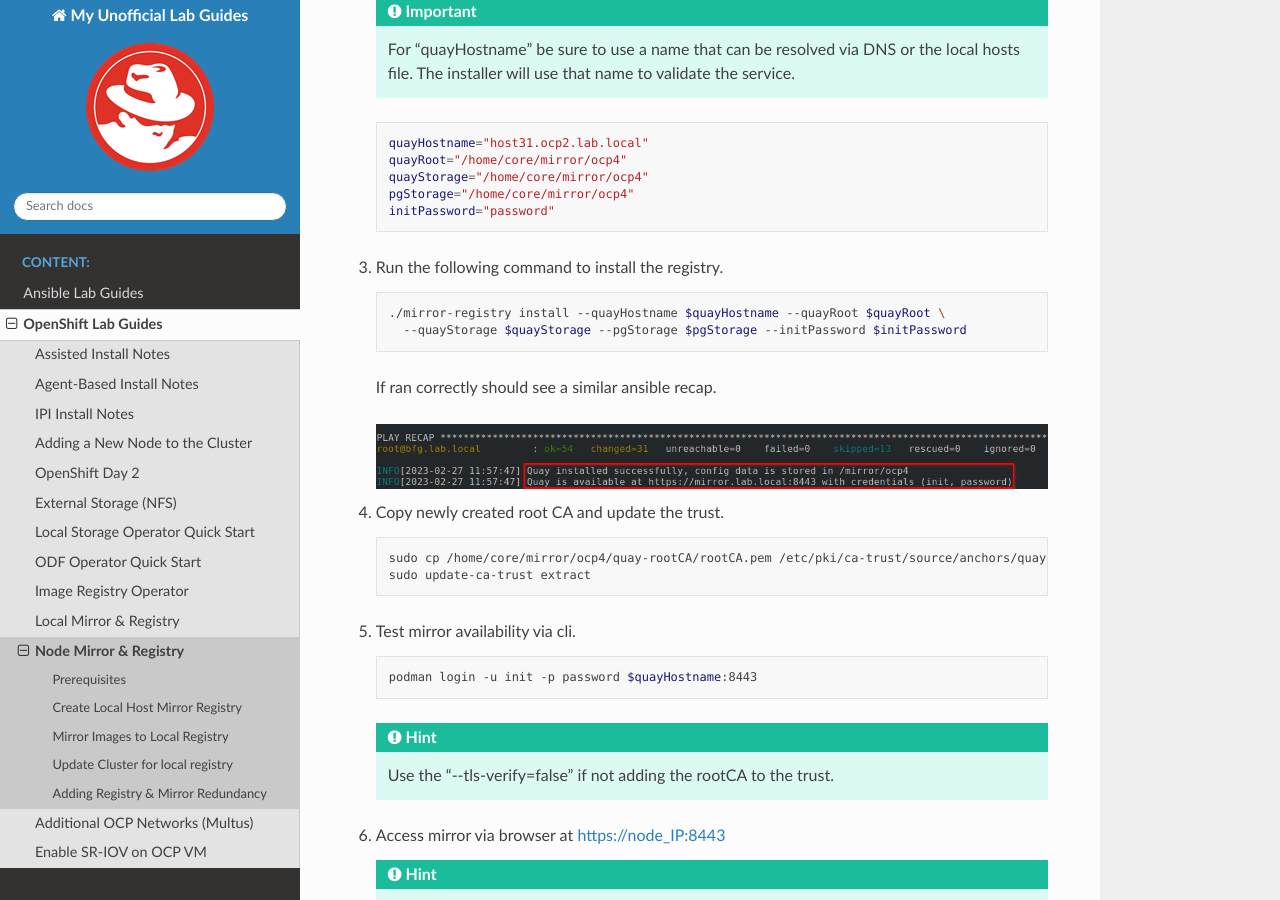
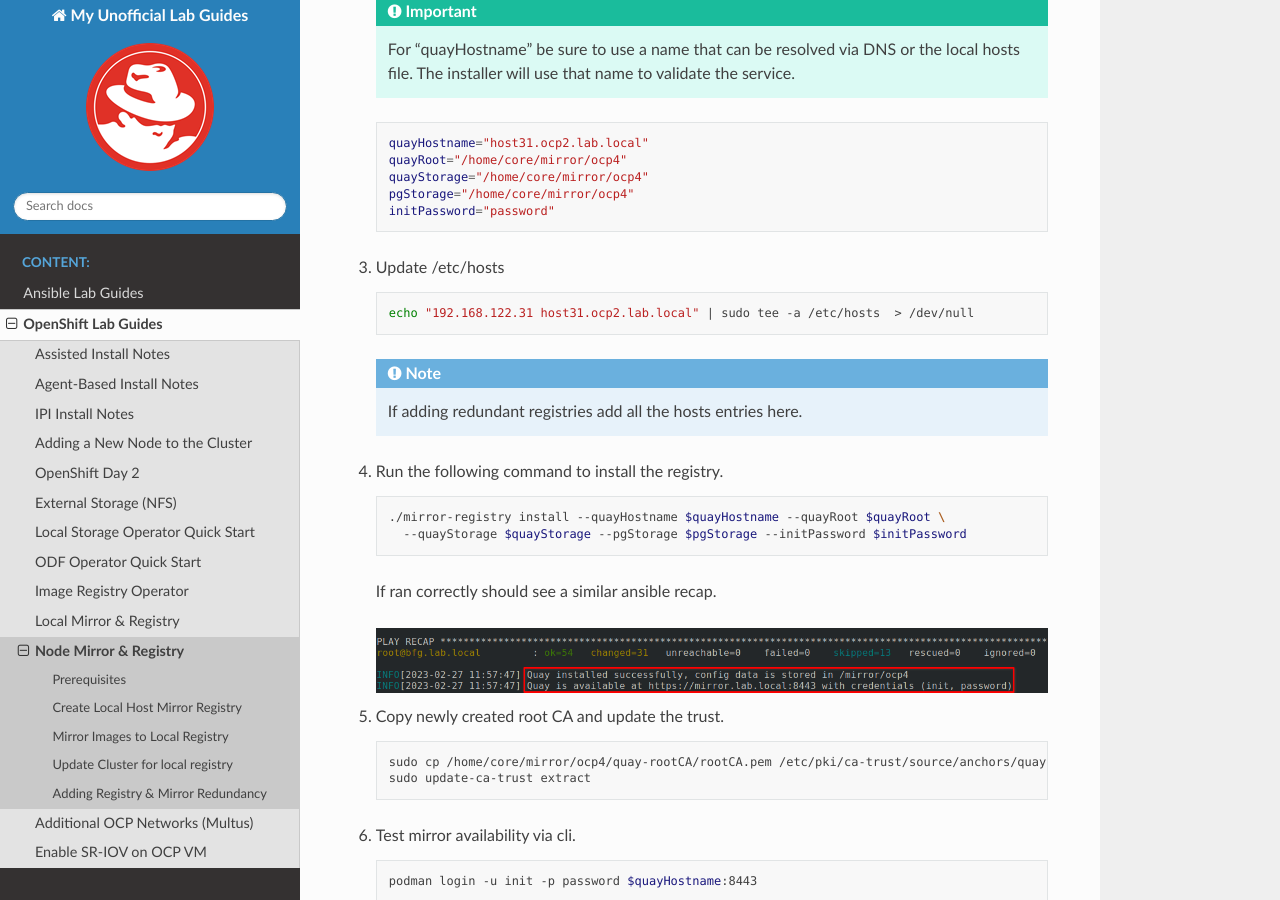
Before and after one commit to vtog/labGuides, a Sphinx documentation site: the page built from source/ocp/node-mirror-registry.rst, in a window 1280 px wide and 900 px high, scrolled down 2921 px. Built offline with Sphinx 7.4.7 and the Read the Docs theme 2.0.0, drawn with Linux system fonts in a browser that asks for light colours; pages that are not in the unit, such as notebooks, are missing from menus.

Commit message:
update /etc/hosts when adding reg/mir to node

```diff
--- a/source/ocp/node-mirror-registry.rst
+++ b/source/ocp/node-mirror-registry.rst
@@ -148,6 +148,14 @@
       quayStorage="/home/core/mirror/ocp4"
       pgStorage="/home/core/mirror/ocp4"
       initPassword="password"
+
+#. Update /etc/hosts
+
+   .. code-block:: bash
+
+      echo "192.168.122.31 host31.ocp2.lab.local" | sudo tee -a /etc/hosts  > /dev/null
+
+   .. note:: If adding redundant registries add all the hosts entries here.
 
 #. Run the following command to install the registry.
 
```
